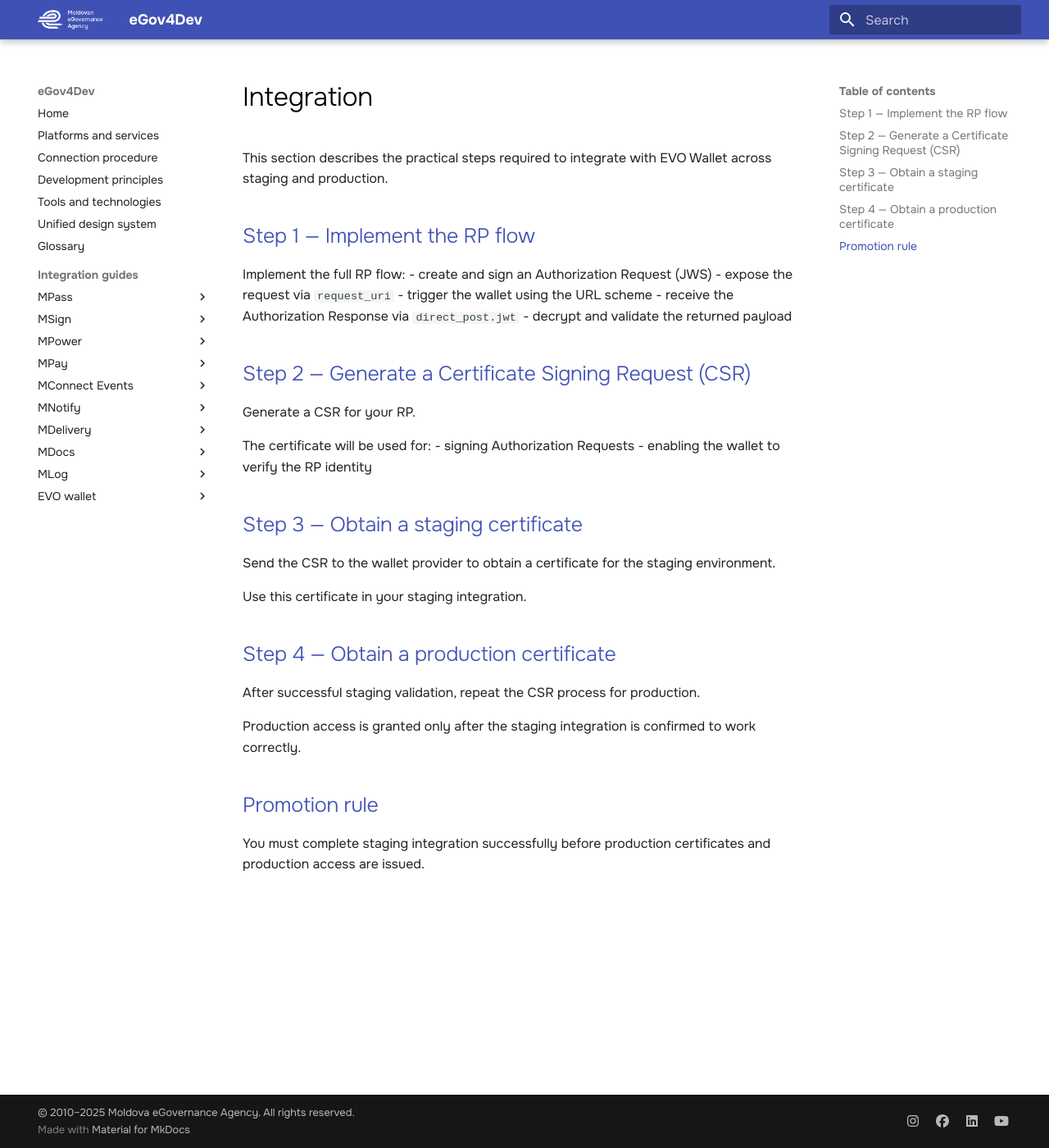
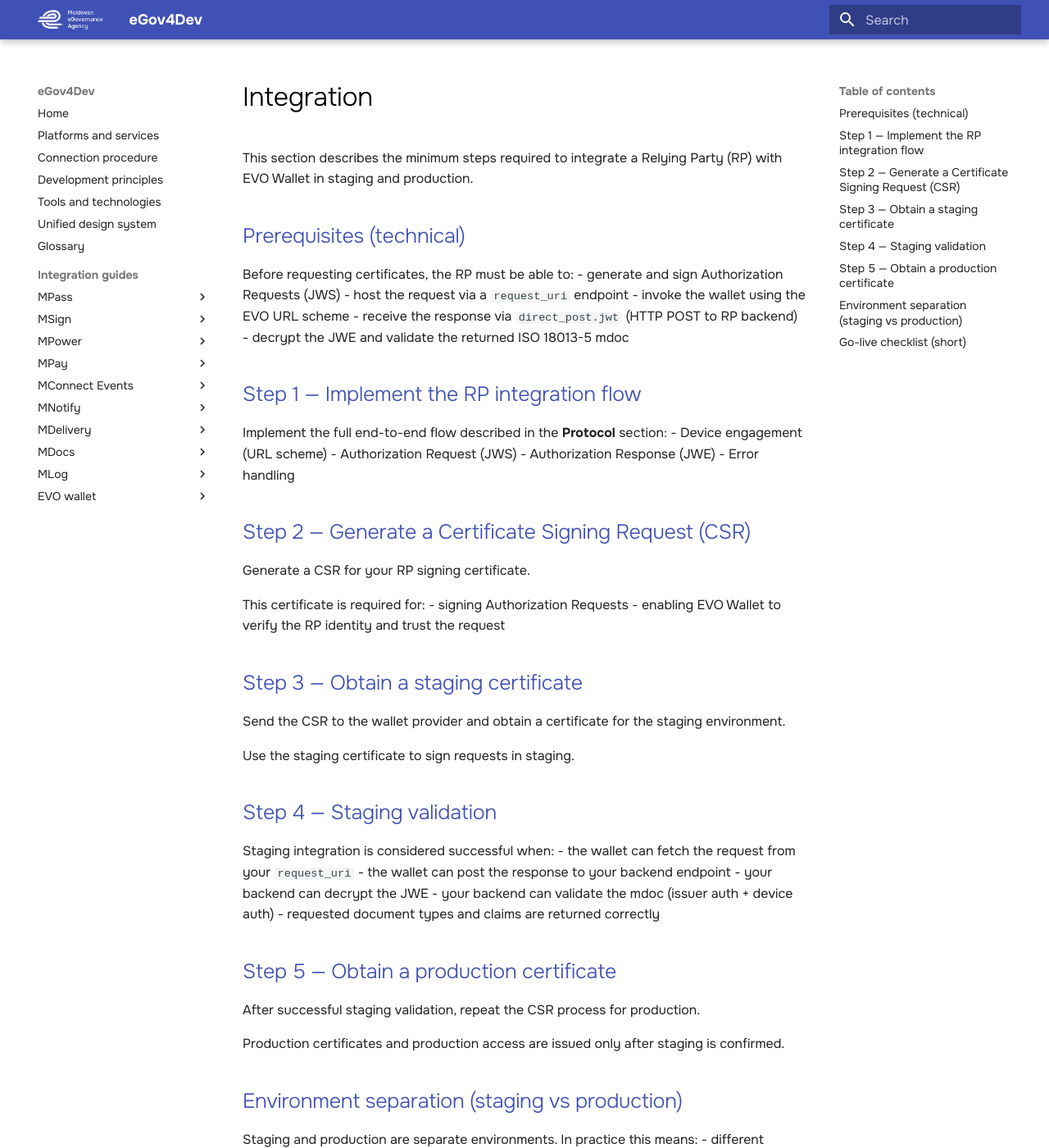
Before and after one commit to egov-moldova/egov4dev, an MkDocs documentation site: the page built from docs/guides/EVO wallet/integration.md, in a window 1280 px wide and 1400 px high. Shown: the whole window at 82% size. Built offline with MkDocs 1.6.1 and Material for MkDocs 9.7.7, drawn with Linux system fonts in a browser that asks for light colours; some of the changed text lies outside the part shown.

Commit message:
Update integration.md

```diff
--- a/docs/guides/EVO wallet/integration.md
+++ b/docs/guides/EVO wallet/integration.md
@@ -1,34 +1,63 @@
-This section describes the practical steps required to integrate with EVO Wallet across staging and production.
+This section describes the minimum steps required to integrate a Relying Party (RP) with EVO Wallet in staging and production.
 
-## Step 1 — Implement the RP flow
+## Prerequisites (technical)
 
-Implement the full RP flow:
-- create and sign an Authorization Request (JWS)
-- expose the request via `request_uri`
-- trigger the wallet using the URL scheme
-- receive the Authorization Response via `direct_post.jwt`
-- decrypt and validate the returned payload
+Before requesting certificates, the RP must be able to:
+- generate and sign Authorization Requests (JWS)
+- host the request via a `request_uri` endpoint
+- invoke the wallet using the EVO URL scheme
+- receive the response via `direct_post.jwt` (HTTP POST to RP backend)
+- decrypt the JWE and validate the returned ISO 18013-5 mdoc
+
+## Step 1 — Implement the RP integration flow
+
+Implement the full end-to-end flow described in the **Protocol** section:
+- Device engagement (URL scheme)
+- Authorization Request (JWS)
+- Authorization Response (JWE)
+- Error handling
 
 ## Step 2 — Generate a Certificate Signing Request (CSR)
 
-Generate a CSR for your RP.
+Generate a CSR for your RP signing certificate.
 
-The certificate will be used for:
+This certificate is required for:
 - signing Authorization Requests
-- enabling the wallet to verify the RP identity
+- enabling EVO Wallet to verify the RP identity and trust the request
 
 ## Step 3 — Obtain a staging certificate
 
-Send the CSR to the wallet provider to obtain a certificate for the staging environment.
+Send the CSR to the wallet provider and obtain a certificate for the staging environment.
 
-Use this certificate in your staging integration.
+Use the staging certificate to sign requests in staging.
 
-## Step 4 — Obtain a production certificate
+## Step 4 — Staging validation
+
+Staging integration is considered successful when:
+- the wallet can fetch the request from your `request_uri`
+- the wallet can post the response to your backend endpoint
+- your backend can decrypt the JWE
+- your backend can validate the mdoc (issuer auth + device auth)
+- requested document types and claims are returned correctly
+
+## Step 5 — Obtain a production certificate
 
 After successful staging validation, repeat the CSR process for production.
 
-Production access is granted only after the staging integration is confirmed to work correctly.
+Production certificates and production access are issued only after staging is confirmed.
 
-## Promotion rule
+## Environment separation (staging vs production)
 
-You must complete staging integration successfully before production certificates and production access are issued.
+Staging and production are separate environments. In practice this means:
+- different certificates (and usually different trust anchors)
+- different base URLs and endpoints
+- separate validation and approval before go-live
+
+## Go-live checklist (short)
+
+- [ ] `request_uri` endpoint works and is reachable by the wallet
+- [ ] `direct_post.jwt` endpoint accepts wallet POSTs over HTTPS
+- [ ] JWS signing works with the issued RP certificate
+- [ ] JWE decryption works
+- [ ] ISO 18013-5 validation is implemented (not just parsing)
+- [ ] Error handling implemented for wallet error responses
```
